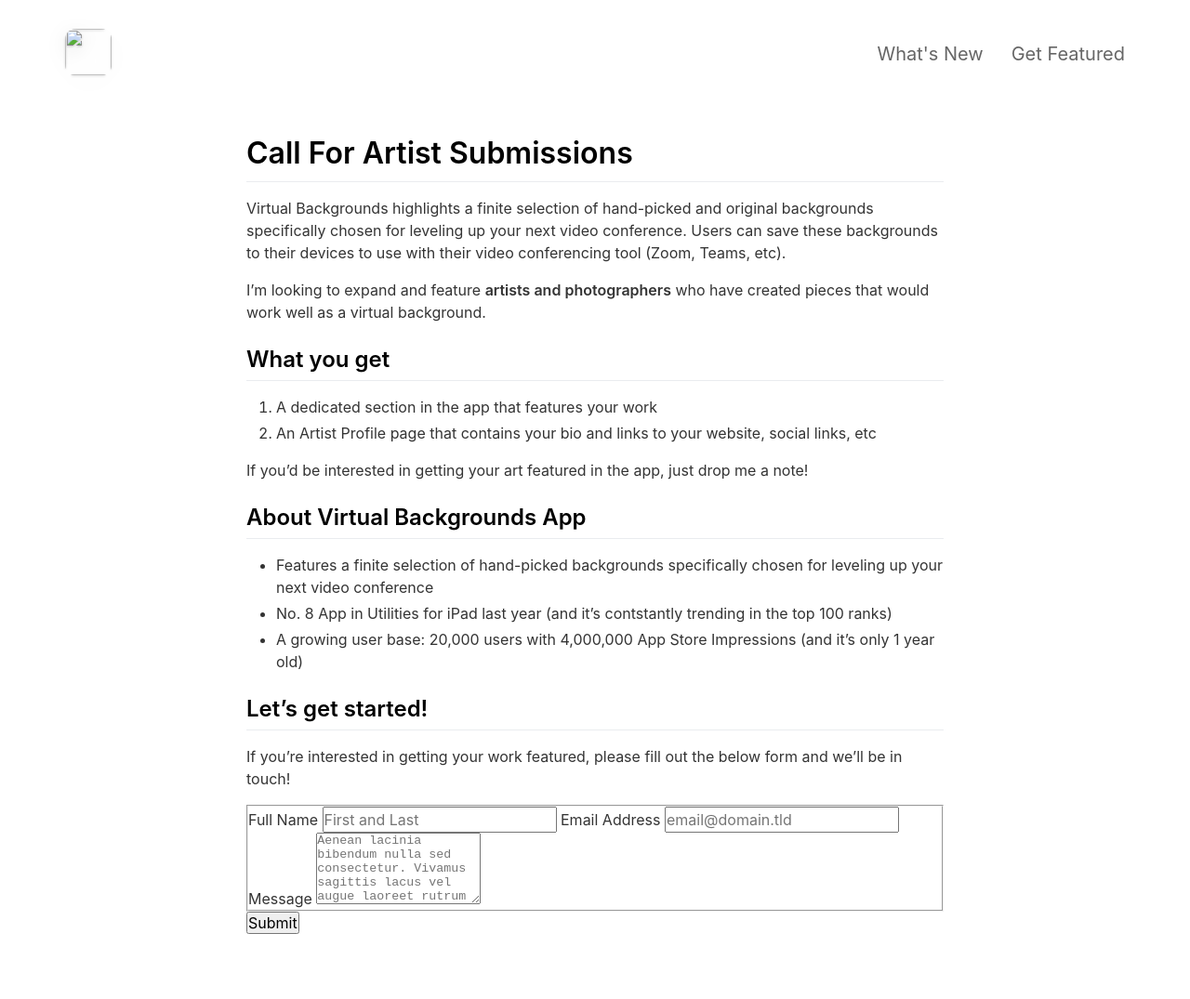
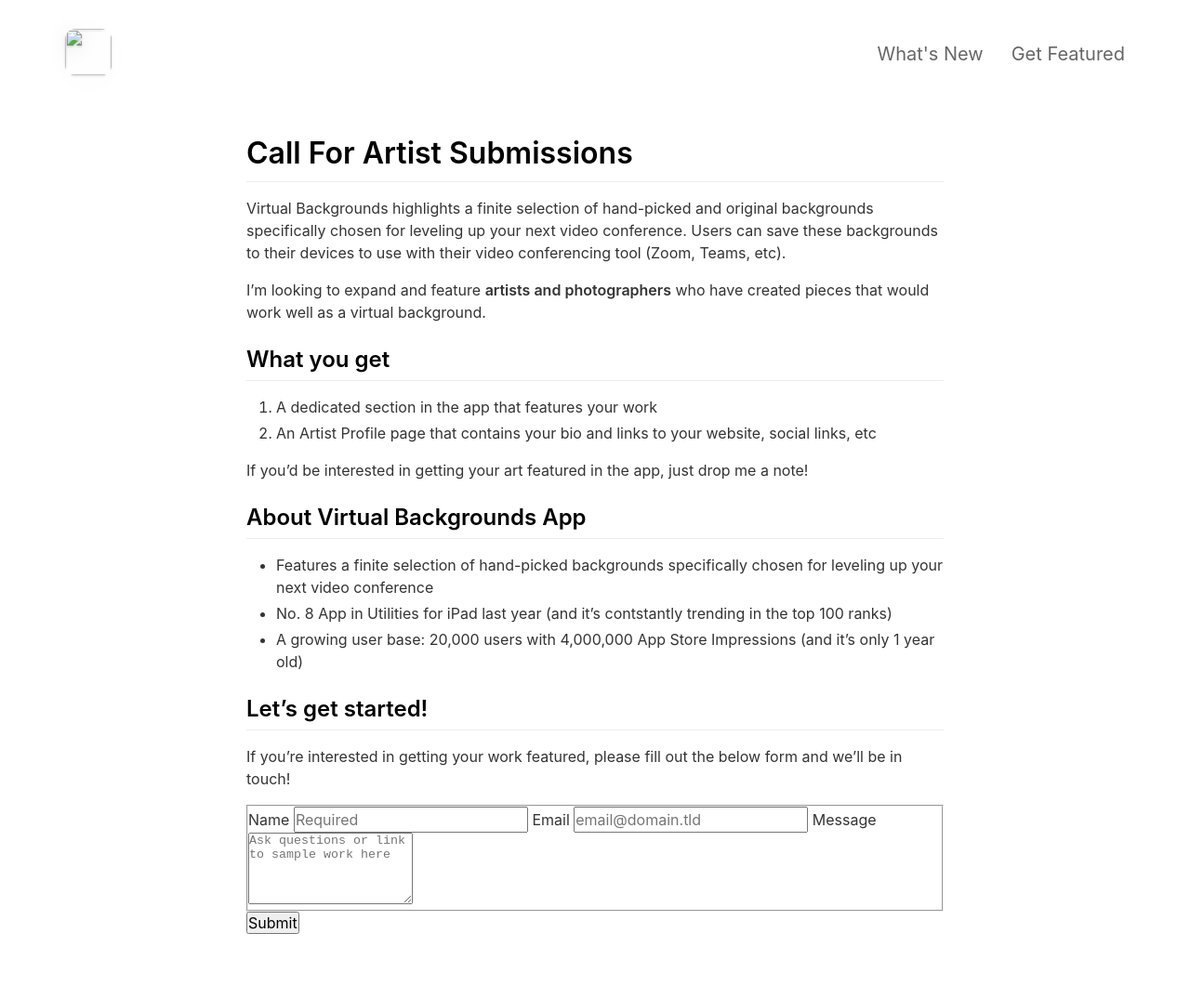
Before and after one commit to sonasapps/virtualbackgrounds, a Jekyll site: the page built from _pages/getfeatured.md, in a window 1280 px wide. Shown: the whole page at 93% size. Built offline with Jekyll 4.4.1, drawn with Linux system fonts in a browser that asks for light colours; nearby versions of some CDN libraries.

Commit message:
Update getfeatured.md

```diff
--- a/_pages/getfeatured.md
+++ b/_pages/getfeatured.md
@@ -28,12 +28,12 @@ If you're interested in getting your work featured, please fill out the below fo
 
 <form id="fs-frm" name="simple-contact-form" accept-charset="utf-8" action="https://formspree.io/f/xjvjgbep" method="post">
   <fieldset id="fs-frm-inputs">
-    <label for="full-name">Full Name</label>
-    <input type="text" name="name" id="full-name" placeholder="First and Last" required="">
-    <label for="email-address">Email Address</label>
+    <label for="full-name">Name</label>
+    <input type="text" name="name" id="full-name" placeholder="Required" required="">
+    <label for="email-address">Email</label>
     <input type="email" name="_replyto" id="email-address" placeholder="email@domain.tld" required="">
     <label for="message">Message</label>
-    <textarea rows="5" name="message" id="message" placeholder="Aenean lacinia bibendum nulla sed consectetur. Vivamus sagittis lacus vel augue laoreet rutrum faucibus dolor auctor. Donec ullamcorper nulla non metus auctor fringilla nullam quis risus." required=""></textarea>
+    <textarea rows="5" name="message" id="message" placeholder="Ask questions or link to sample work here" required=""></textarea>
     <input type="hidden" name="_subject" id="email-subject" value="Contact Form Submission">
   </fieldset>
   <input type="submit" value="Submit">
```
